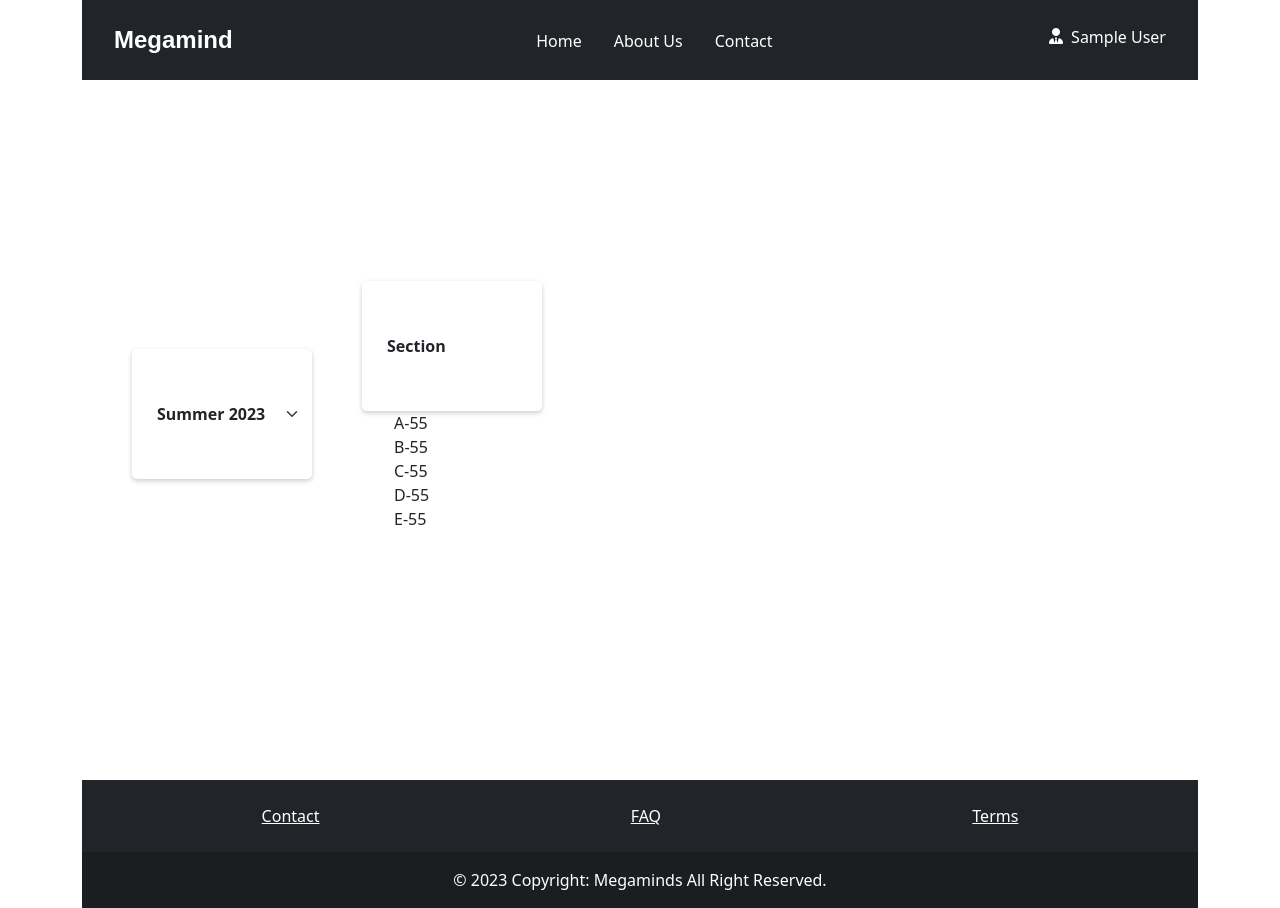
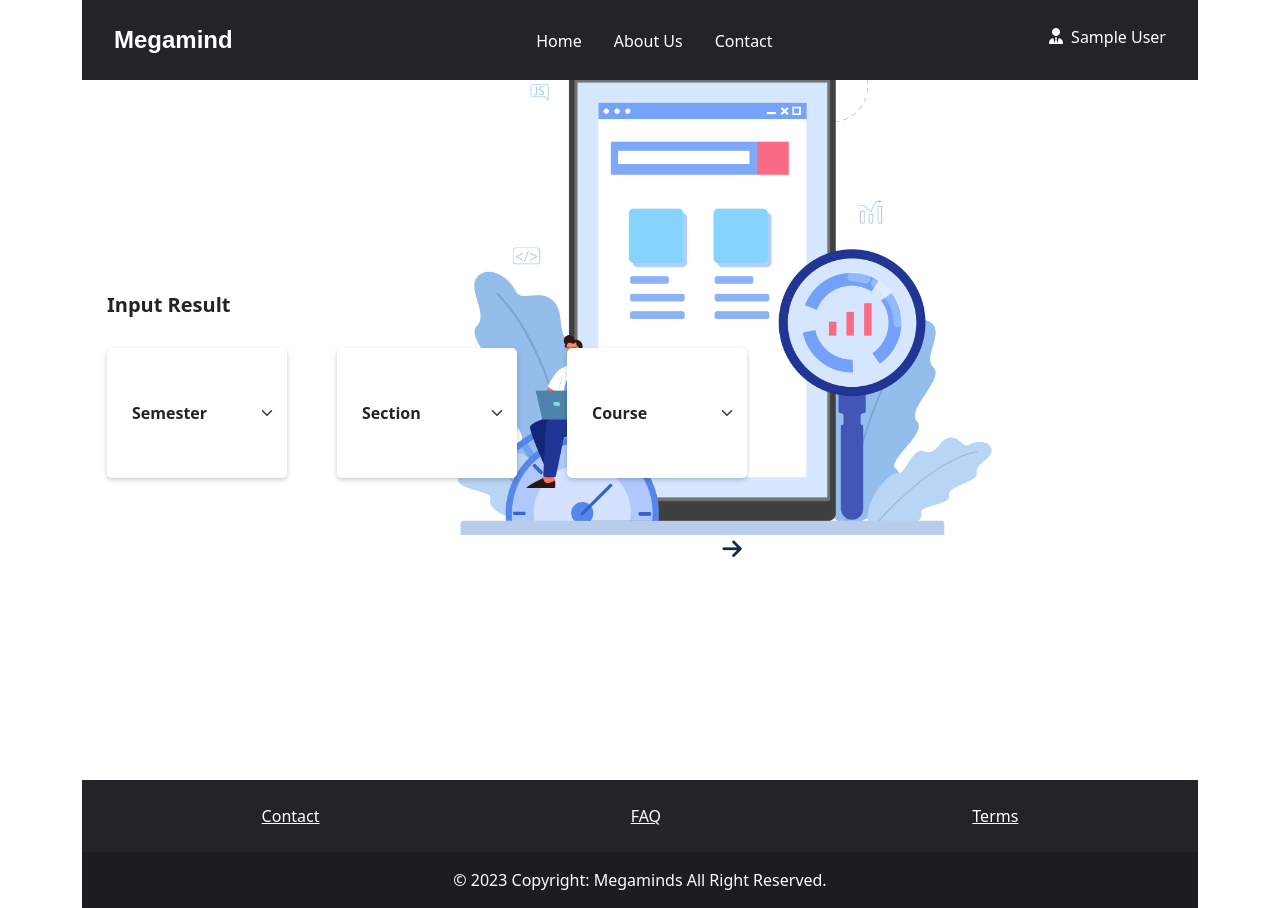
Before and after one commit to almaruf67/Project, a PHP site: page /teacher.php in a window 1280 px wide. Run offline with PHP 8.4, Linux system fonts and the light colour scheme; the visitor is signed in with stand-in values (Sample User, id 1); some libraries are stand-ins or nearby versions.

Commit message:
linking header and footer in teacher.php

```diff
--- /dev/null
+++ b/header.php
@@ -0,0 +1,68 @@
+<html lang="en">
+<?php
+session_start();
+
+?>
+<head>
+  <meta charset="UTF-8" />
+  <meta http-equiv="X-UA-Compatible" content="IE=edge" />
+  <meta name="viewport" content="width=device-width, initial-scale=1.0" />
+  <link rel="stylesheet" href="css/style.css" />
+  <link rel="stylesheet" href="bootstrap/css/bootstrap.min.css">
+  <link rel="stylesheet" href="https://cdnjs.cloudflare.com/ajax/libs/font-awesome/6.4.0/css/all.min.css"
+    integrity="sha512-iecdLmaskl7CVkqkXNQ/ZH/XLlvWZOJyj7Yy7tcenmpD1ypASozpmT/E0iPtmFIB46ZmdtAc9eNBvH0H/ZpiBw=="
+    crossorigin="anonymous" referrerpolicy="no-referrer" />
+  <link rel="stylesheet" href="https://use.fontawesome.com/releases/v5.3.1/css/all.css" />
+  <link rel="stylesheet" href="css/teacher.css">
+  <title>Teacher</title>
+</head>
+
+<body>
+  <div class="container">
+    <!-- navgigation bar -->
+    <div class="row">
+      <div class="col-12">
+        <div class="header">
+          <div class="navbar">
+            <div class="logo">
+              <a href="index.php">Megamind</a>
+            </div>
+            <ul class="links">
+              <li><a href="index.php">Home</a></li>
+              <li><a href="#">About Us</a></li>
+              <li><a href="#">Contact</a></li>
+            </ul>
+            <div class="profile-icon-width">
+              <a onclick="profileDropDown();" href="#"><i class="fa-solid fa-user-tie"></i>
+              <p><?php echo $_SESSION['Name'] ?></p>
+              </a>
+            </div>
+
+            <button class="dropdown_button">
+              <i onclick="showmenu(); changeIcon();" class="fa-solid fa-bars"></i>
+            </button>
+          </div>
+          <div class="dropdownMenu" id="myUL">
+            <li><a href="#">Home</a></li>
+            <li><a href="#">About Us</a></li>
+            <li><a href="#">Contact</a></li>
+            <li><a class="profile-icon" onclick="profileDropDown();" href="#">
+              <p><?php echo $_SESSION['Name'] ?></p>
+            </a></li>
+          </div>
+        </div>
+      </div>
+    </div>
+    <div class="row">
+      <div class="col-12">
+        <div class="profile-drop">
+          <div class="profiledropdownMenu" id="profileUL">
+            <li><a href="#">My Profile</a></li>
+            <li><a href="#">Notification</a></li>
+            <li><a href="#">Settings</a></li>
+            <li><a href="logout.php">Log Out</a></li>
+          </div>
+        </div>
+      </div>
+    </div>
+    <!-- navgigation bar close-->
--- a/teacher.php
+++ b/teacher.php
@@ -1,153 +1,63 @@
-<html lang="en">
 <?php
-include_once("login.php");
+include_once("header.php");
+?>
+<!-- Dropdown for selection-->
 
-?>
-<head>
-  <meta charset="UTF-8" />
-  <meta http-equiv="X-UA-Compatible" content="IE=edge" />
-  <meta name="viewport" content="width=device-width, initial-scale=1.0" />
-  <link rel="stylesheet" href="css/style.css" />
-  <link rel="stylesheet" href="bootstrap/css/bootstrap.min.css">
-  <link rel="stylesheet" href="https://cdnjs.cloudflare.com/ajax/libs/font-awesome/6.4.0/css/all.min.css"
-    integrity="sha512-iecdLmaskl7CVkqkXNQ/ZH/XLlvWZOJyj7Yy7tcenmpD1ypASozpmT/E0iPtmFIB46ZmdtAc9eNBvH0H/ZpiBw=="
-    crossorigin="anonymous" referrerpolicy="no-referrer" />
-  <link rel="stylesheet" href="https://use.fontawesome.com/releases/v5.3.1/css/all.css" />
-  <link rel="stylesheet" href="css/teacher.css">
-  <title>Teacher</title>
-</head>
-
-<body>
-  <div class="container">
-    <!-- navgigation bar -->
 <div class="row">
         <div class="col-12">
-        <div class="header">
-          <div class="navbar">
-            <div class="logo">
-              <a href="index.php">Megamind</a>
+          <div class="background-image">
+            <img src="images/bg.png" alt="">
           </div>
-            <ul class="links">
-              <li><a href="#">Home</a></li>
-              <li><a href="#">About Us</a></li>
-              <li><a href="#">Contact</a></li>
-            </ul>
-            <div class="profile-icon-width">
-              <a onclick="profileDropDown();" href="#"><i class="fa-solid fa-user-tie"></i>
-              <p><?php echo $_SESSION['Name'] ?></p>
-              </a>
+          <div class="semester">
+            <div class="selection-teacher-mode">
+              <div class="teacher-title">
+                <p>Input Result</p>
               </div>
-
-            <button class="dropdown_button">
-              <i onclick="showmenu(); changeIcon();" class="fa-solid fa-bars"></i>
-            </button>
-          </div>
-          <div class="dropdownMenu" id="myUL">
-            <li><a href="#">Home</a></li>
-            <li><a href="#">About Us</a></li>
-            <li><a href="#">Contact</a></li>
-            <li><a class="profile-icon" onclick="profileDropDown();" href="#">
-              <p><?php echo $_SESSION['Name'] ?></p>
-            </a></li>
-          </div>
-        </div>
-      </div>
-    </div>
-    <div class="row">
-      <div class="col-12">
-        <div class="profile-drop">
-          <div class="profiledropdownMenu" id="profileUL">
-            <li><a href="#">My Profile</a></li>
-            <li><a href="#">Notification</a></li>
-            <li><a href="#">Settings</a></li>
-            <li><a href="logout.php">Log Out</a></li>
-          </div>
-        </div>
-      </div>
-    </div>
-    <!-- navgigation bar close-->
-
-    <!-- Dropdown for selection-->
-    <div class="row">
-      <div class="col-12">
-        <div class="semester">
               <div class="select-sem-sec">
-            <div class="dropdown">
-              <!-- <button class="dropdown-btn" onclick="toggleDropdown()">
-                Semester
-                <span class="caret"></span>
-              </button> -->
-              <!-- <ul class="dropdown-content" id="dropdownContent">
-                <li onclick="selectItem(this)">Summer 2023</li>
-                <li onclick="selectItem(this)">Spring 2023</li>
-                <li onclick="selectItem(this)">Fall 2022</li>
-                <li onclick="selectItem(this)">Summer 2022</li>
-                <li onclick="selectItem(this)">Spring 2022</li>
-              </ul> -->
-              <select class="form-select dropdown-btn" aria-label="Default select example">
+                <select
+                  class="form-select dropdown-btn"
+                  aria-label="Default select example"
+                >
+                  <option selected>Semester</option>
                   <option value="Summer 2023">Summer 2023</option>
                   <option value="Spring 2023">Spring 2023</option>
                   <option value="Fall 2022">Fall 2022</option>
                   <option value="Summer 2022">Summer 2022</option>
                   <option value="Spring 2022">Spring 2022</option>
                 </select>
+
+                <select
+                  class="form-select dropdown-btn-section"
+                  aria-label="Default select example"
+                >
+                  <option selected>Section</option>
+                  <option value="A">A</option>
+                  <option value="B">B</option>
+                  <option value="C">C</option>
+                  <option value="D">D</option>
+                  <option value="E">E</option>
+                </select>
+
+                <select
+                  class="form-select dropdown-btn-course"
+                  aria-label="Default select example"
+                >
+                  <option selected>Course</option>
+                  <option value="CSE 422">CSE 422</option>
+                  <option value="CSE 421">CSE 421</option>
+                  <option value="CSE 411">CSE 411</option>
+                  <option value="CSE 415">CSE 415</option>
+                  <option value="CSE 414">CSE 414</option>
+                </select>
+              </div>
+              <a class="teacher-input-next-button" href="#"
+                ><i class="fa-solid fa-arrow-right"></i>
+              </a>
+            </div>
           </div>
 
-            <div class="dropdown-section">
-              <button class="dropdown-btn-section" onclick="toggleDropdownSection()">
-                Section
-                <span class="caret"></span>
-              </button>
-              <ul class="dropdown-content-section" id="dropdownContentSection">
-                <li onclick="selectItemSec(this)">A-55</li>
-                <li onclick="selectItemSec(this)">B-55</li>
-                <li onclick="selectItemSec(this)">C-55</li>
-                <li onclick="selectItemSec(this)">D-55</li>
-                <li onclick="selectItemSec(this)">E-55</li>
-              </ul>
         </div>
       </div>
-        </div>
-      </div>
-    </div>
-    <!-- footer -->
-
-    <div class="row">
-      <div class="col-12">
-        <footer class="bg-dark text-center text-white">
-          <div class="container p-4">
-            <section class="">
-              <div class="row">
-                <div class="col-12">
-                  <ul class="list-unstyled mb-0 footer-link-list">
-                    <li>
-                      <a href="#!" class="text-white">Contact</a>
-                    </li>
-                    <li>
-                      <a href="#!" class="text-white">FAQ</a>
-                    </li>
-                    <li>
-                      <a href="#!" class="text-white">Terms</a>
-                    </li>
-                  </ul>
-                </div>
-              </div>
-            </section>
-          </div>
-
-          <div class="text-center p-3" style="background-color: rgba(0, 0, 0, 0.2)">
-            © 2023 Copyright: Megaminds All Right Reserved.
-          </div>
-        </footer>
-      </div>
-    </div>
-  </div>
-  <script src="scripts/dropdown.js"></script>
-  <script src="scripts\script.js"></script>
-  <script src="bootstrap/js/bootstrap.bundle.min.js"></script>
-  <script src="https://code.jquery.com/jquery-3.3.1.slim.min.js"></script>
-  <script src="https://cdnjs.cloudflare.com/ajax/libs/popper.js/1.14.3/umd/popper.min.js"></script>
-  <script src="https://stackpath.bootstrapcdn.com/bootstrap/4.1.3/js/bootstrap.min.js"></script>
-</body>
-
-</html>
+<?php
+include_once("footer.php");
+?>
```
Also changed, not shown: footer.php (added, +41 -0 lines). Lines whose indentation alone changed are shown as unchanged.
